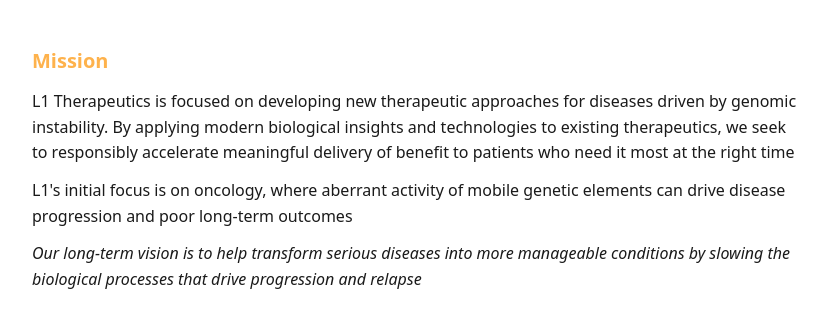
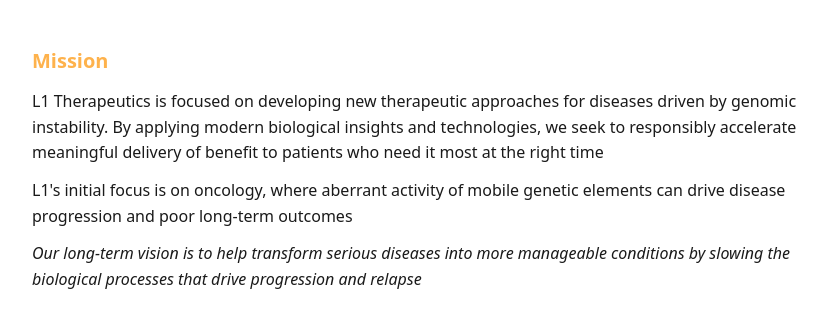
Before and after one commit to L1-Therapeutics/l1tx.github.io, a plain HTML site: page index.html in a window 1280 px wide. Shown: the part 403-732 px from the top of the page, without its empty margins (224-1055 px from the left). Drawn offline with Linux system fonts and the light colour scheme.

Commit message:
update
Signed-off-by: William Brandler <wbrandler@protonmail.com>

```diff
--- a/index.html
+++ b/index.html
@@ -122,7 +122,7 @@
     <section id="mission">
       <h2>Mission</h2>
       <p>
-        L1 Therapeutics is focused on developing new therapeutic approaches for diseases driven by genomic instability. By applying modern biological insights and technologies to existing therapeutics, we seek to responsibly accelerate meaningful delivery of benefit to patients who need it most at the right time
+        L1 Therapeutics is focused on developing new therapeutic approaches for diseases driven by genomic instability. By applying modern biological insights and technologies, we seek to responsibly accelerate meaningful delivery of benefit to patients who need it most at the right time
       </p>
       <p>
         L1's initial focus is on oncology, where aberrant activity of mobile genetic elements can drive disease progression and poor long‑term outcomes
```
